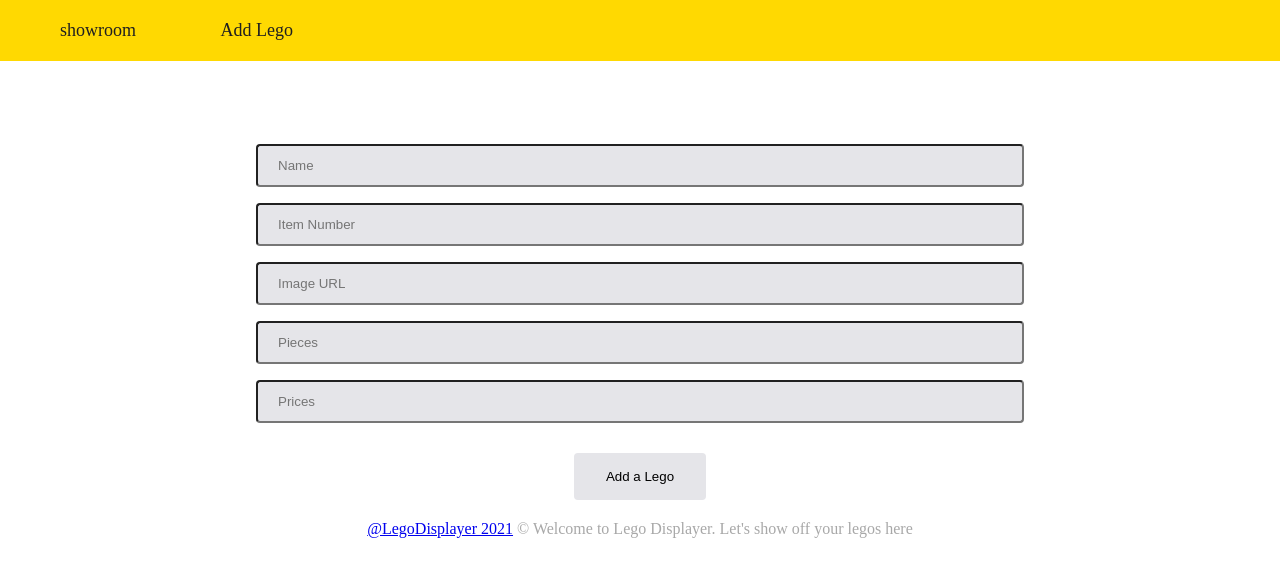
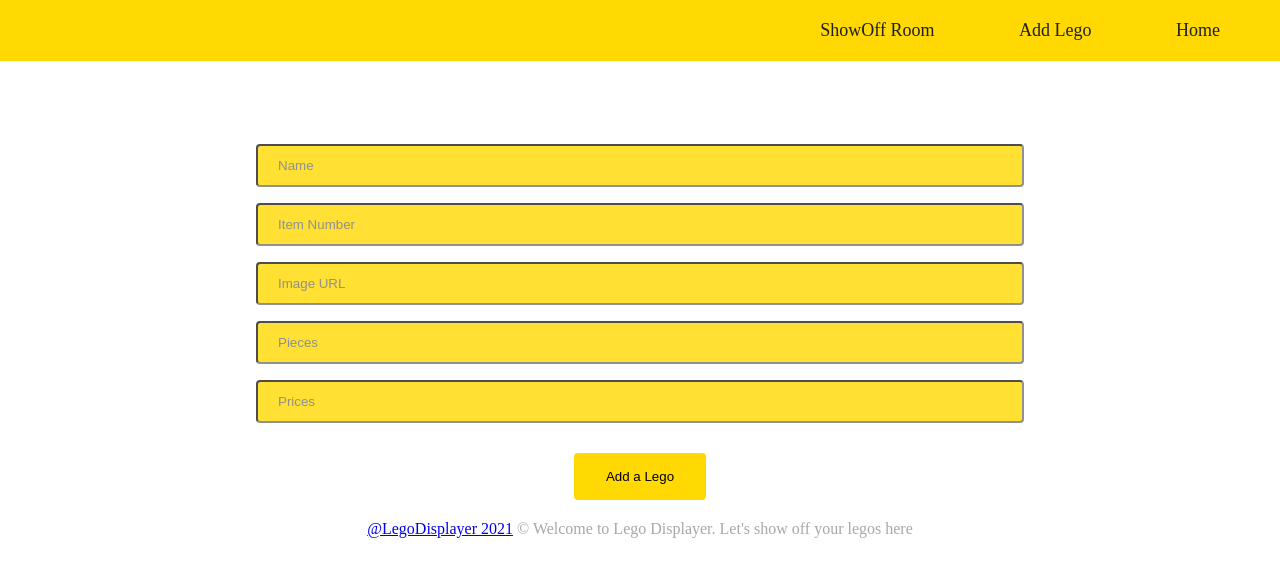
Before and after one commit to cwonjin11/React-Redux-Project-lego-displayer-frontend, a React (Create React App) app: page /legos/new in a window 1280 px wide. Shown: the top 576 px of the page. Built offline with nearby package versions, Linux system fonts and the light colour scheme.

Commit message:
components files moved to container folder

```diff
--- a/src/App.js
+++ b/src/App.js
@@ -3,8 +3,8 @@
 import './App.css';
 
 import Home from './components/Home'
-import EditLegoForm from './components/EditLegoForm'
-import NewLegoForm from './components/NewLegoForm';
+import EditLegoForm from './containers/EditLegoForm'
+import NewLegoForm from './containers/NewLegoForm';
 import LegoList from './containers/LegoList';
 import Navbar from './components/Navbar';
 import Footer from './components/Footer';
--- a/src/components/EditLegoForm.js
+++ /dev/null
@@ -1,89 +0,0 @@
-import { Component } from 'react'
-import { connect } from 'react-redux'
-import { editLego } from '../redux/actions/index'
-
-class EditLegoForm extends Component {
-    constructor() {
-        super()
-        this.state = {
-            name: "",
-            item_number: "",
-            image: "",
-            pieces: "",
-            prices: ""
-        }
-    }
-
-    componentDidMount(){
-        this.setState({
-            id: this.props.lego.id,
-            name: this.props.lego.name,
-            item_number: this.props.lego.item_number,
-            image: this.props.lego.image,
-            pieces: this.props.lego.pieces,
-            prices: this.props.lego.prices
-        })
-    }
-
-    onChangeHandler = e => {
-        this.setState({
-            [e.target.name]: e.target.value
-        })
-    }
-
-    submitHandler = e => {
-        e.preventDefault()
-        this.props.editLego(this.state)
-        this.props.history.push('/legos')
-    }
-
-    render() {
-        return(
-            <div className="edit-form-div">
-                <form className="form" onSubmit={this.submitHandler}>
-                <input type="text"
-                        name="name"
-                        placeholder="Name"
-                        value={this.state.name}
-                        onChange={this.onChangeHandler}
-                    /><br></br>
-                    <input type="text"
-                        name="item_number"
-                        placeholder="Item Number"
-                        value={this.state.item_number}
-                        onChange={this.onChangeHandler}
-                    /><br></br>
-                    <input type="text"
-                        name="image"
-                        placeholder="Image URL"
-                        value={this.state.image}
-                        onChange={this.onChangeHandler}
-                    /><br></br>
-                    <input type="text"
-                        name="pieces"
-                        placeholder="Pieces"
-                        value={this.state.pieces}
-                        onChange={this.onChangeHandler}
-                    /><br></br>
-                    <input type="text"
-                        name="prices"
-                        placeholder="Prices"
-                        value={this.state.prices}
-                        onChange={this.onChangeHandler}
-                    /><br></br>
-                    <br></br>
-                    <input type="submit" value="Save Changes" className="btn"/>
-                </form>
-            </div>
-        )
-    }
-
-}
-
-const mapStateToProps = (state, legoId) => {
-    const id = parseInt(legoId.match.params.id)
-    return {
-        lego: state.legos.find(lego => lego.id === id)
-    }
-}
-export default connect(mapStateToProps, { editLego })(EditLegoForm)
--- a/src/components/Home.js
+++ b/src/components/Home.js
@@ -5,7 +5,8 @@
 const Home = () => {
     return (<>
          <h1 className="center indigo-text text-darken-3">Welcome to Lego Displayer!</h1>
-        <img className="logo" src="/lego_background.jpeg" alt="legohome" />
+         <h2> Show off your Legos here with nice images!</h2>
+        <img className="logo" src="/lego_background1.jpeg" alt="legohome" />
     </>)
 }
 export default Home
--- a/src/components/Navbar.js
+++ b/src/components/Navbar.js
@@ -7,8 +7,9 @@
         <div className="navbar">
             <ul className="navlinks-list" >
                 {/* <li className="logo-navlink-li"><NavLink to="/"><img className="navlink-logo-img" src="/Logo.png" alt="logo"/></NavLink></li> */}
-                <li className="navlink-li"> <NavLink className="navlink-item" to="/legos" > showroom </NavLink> </li>
+                <li className="navlink-li"> <NavLink className="navlink-item" to="/legos" > ShowOff Room </NavLink> </li>
                 <li className="navlink-li"> <NavLink className="navlink-item" to="/legos/new"> Add Lego </NavLink> </li>
+                <li className="navlink-li"> <NavLink className="navlink-item" to="/"> Home </NavLink> </li>
             </ul>
         </div>
     )
--- a/src/components/NewLegoForm.js
+++ /dev/null
@@ -1,84 +0,0 @@
-import { Component } from 'react'
-import { connect } from 'react-redux'
-import { addNewLego } from '../redux/actions/index'
-
-class NewLegoForm extends Component {
-
-    constructor(props) {
-        super(props)
-        this.state = {
-            name: "",
-            item_number: "",
-            image: "",
-            pieces: "",
-            prices: ""
-        }
-    }
-
-
-    submitHandler = (e) => {
-        e.preventDefault();
-        this.props.addNewLego(this.state)
-        this.props.history.push('/legos')
-        // this.setState({
-        //     name: "",
-        //     item_number: "",
-        //     image: "",
-        //     pieces: "",
-        //     prices: ""
-        // })
-    }
-
-    // onChangeHandler = (e) => {
-    //     this.setState({
-    //         [e.target.name]: e.target.value
-    //     })
-    // }
-    onChangeHandler = (e) => {
-        this.setState({
-            [e.target.name]: e.target.value
-        })
-    }
-
-    render() {
-        return(
-            <div className="new-form-div">
-                <form className="form" onSubmit={this.submitHandler}>
-                    <input type="text"
-                        name="name"
-                        placeholder="Name"
-                        value={this.state.name}
-                        onChange={this.onChangeHandler}
-                    /><br></br>
-                    <input type="text"
-                        name="item_number"
-                        placeholder="Item Number"
-                        value={this.state.item_number}
-                        onChange={this.onChangeHandler}
-                    /><br></br>
-                    <input type="text"
-                        name="image"
-                        placeholder="Image URL"
-                        value={this.state.image}
-                        onChange={this.onChangeHandler}
-                    /><br></br>
-                    <input type="text"
-                        name="pieces"
-                        placeholder="Pieces"
-                        value={this.state.pieces}
-                        onChange={this.onChangeHandler}
-                    /><br></br>
-                    <input type="text"
-                        name="prices"
-                        placeholder="Prices"
-                        value={this.state.prices}
-                        onChange={this.onChangeHandler}
-                    /><br></br>
-                    <br></br>
-                    <input type="submit" value="Add a Lego" className="btn"/>
-                </form>
-            </div>
-        )
-    }
-}
-export default connect(null, { addNewLego })(NewLegoForm)
--- a/src/index.css
+++ b/src/index.css
@@ -1,6 +1,7 @@
 body {
   margin: 0;
   background-color: #ffffff;
+  background-size: auto;
   font-family: 'Times New Roman', Times, serif;
 }
 
@@ -25,6 +26,16 @@
   width: 850px;
 }
 
+.editFormImage {
+  display: block;
+  object-fit: cover;
+  object-position: center;
+  margin-left: auto;
+  margin-right: auto;
+  height: 350px;
+  width: 350px;
+}
+
 .album-image {
   display: block;
   height: 350px;
@@ -33,8 +44,10 @@
 }
 
 .albums-container {
-  display: grid;
-  grid-template-columns: auto auto auto auto;
+  /* display: grid; */
+  display: inline-block;
+  margin: 3rem;
+  /* grid-template-columns: auto auto auto; */
 }
 
 .album-card {
@@ -73,12 +86,13 @@
   list-style-type: none;
   margin: 0;
   padding: 0;
-  text-align: left;
+  text-align: right;
 }
 
 .navlink-li {
   display: inline;
   margin: 25px;
+  /* margin-right:auto; */
   text-align: center;
   padding-top: 18px;
   padding-bottom: 16px;
@@ -92,8 +106,11 @@
 
 .navlink-li:hover {
   /* background-color: rgb(255, 251, 0); */
-  background-color: rgb(255, 61, 61);
+  background-color: red;
   transition: 0.4s;
+  border-radius: 50px;
+
+  /* opacity: .7; */
 }
 
 .navlink-item {
@@ -118,8 +135,9 @@
   padding: 12px 20px;
   margin: 8px 0;
   box-sizing: border-box;
-  background-color: rgb(229, 229, 233);
+  background-color: rgb(255, 217, 1);
   border-radius: 4px;
+  opacity: .8;
 }
 
 select {
@@ -132,10 +150,12 @@
 
 .albums-container {
   margin-top: 100px;
+  display: inline-grid;
+  grid-template-columns: auto auto auto;
 }
 
 input[type=button], input[type=submit] {
-  background-color:rgb(229, 229, 233);
+  background-color:rgb(255, 217, 1);
   border: none;
   border-radius: 4px;
   /* color: white; */
@@ -146,12 +166,12 @@
 }
 
 input[type=button], input[type=submit]:hover {
-  background-color:steelblue;
+  background-color:orange;
   transition: 0.3s;
 }
 
 .btn {
-  background-color:rgb(229, 229, 233);
+  background-color:rgb(255, 217, 1);
   border: none;
   border-radius: 4px;
   /* color: white; */
@@ -164,7 +184,7 @@
 }
 
 .delete-btn {
-  background-color:rgb(229, 229, 233);
+  background-color:rgb(255, 217, 1);
   border: none;
   border-radius: 4px;
   padding: 4px 8px;
@@ -176,7 +196,7 @@
 }
 
 .btn:hover {
-  background-color:rgb(174, 174, 177);
+  background-color:green;
   transition: 0.4s;
 }
 
@@ -189,7 +209,9 @@
   background-color: transparent;
   height: 350px;
   width: 350px;
-  perspective: 1000px; /* Remove this if you don't want the 3D effect */
+  padding: .6rem .4rem;
+  display: inline-block;
+  /* perspective: 1000px; Remove this if you don't want the 3D effect */
 }
 
 /* This container is needed to position the front and back side */
@@ -200,6 +222,7 @@
   text-align: center;
   transition: transform 0.8s;
   transform-style: preserve-3d;
+  box-shadow: 0 4px 8px 0 rgba(0,0,0,0.2);
 }
 
 /* Do an horizontal flip when you move the mouse over the flip box container */
@@ -218,15 +241,24 @@
 
 /* Style the front side (fallback if image is missing) */
 .flip-card-front {
+  background-color: #fdc52c;
+  opacity: .9;
   /* background-color: #bbb; */
   color: black;
 }
 
 /* Style the back side */
 .flip-card-back {
-  background-color: rgb(229, 229, 233);
-  color: #424141;
+  background-color: #fdc52c;
+  color: black;
+
+  /* transform: rotateY(180deg);
+  height: 350px;
+  width: 350px;  */
   transform: rotateY(180deg);
-  height: 350px;
-  width: 350px;
+  border: white solid 1px;
+  text-align: center;
+  height: relative;
+  backface-visibility: hidden;
+  min-width: 100%;
 }
```
